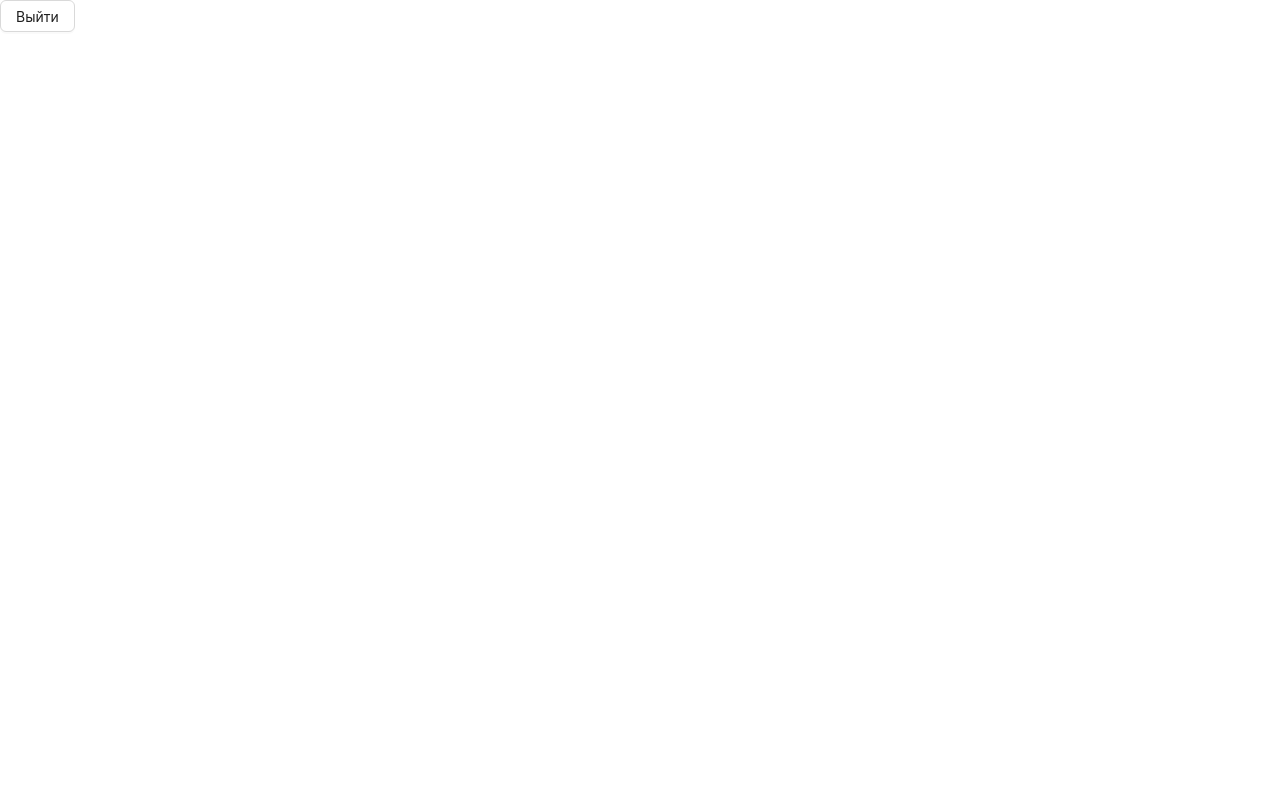
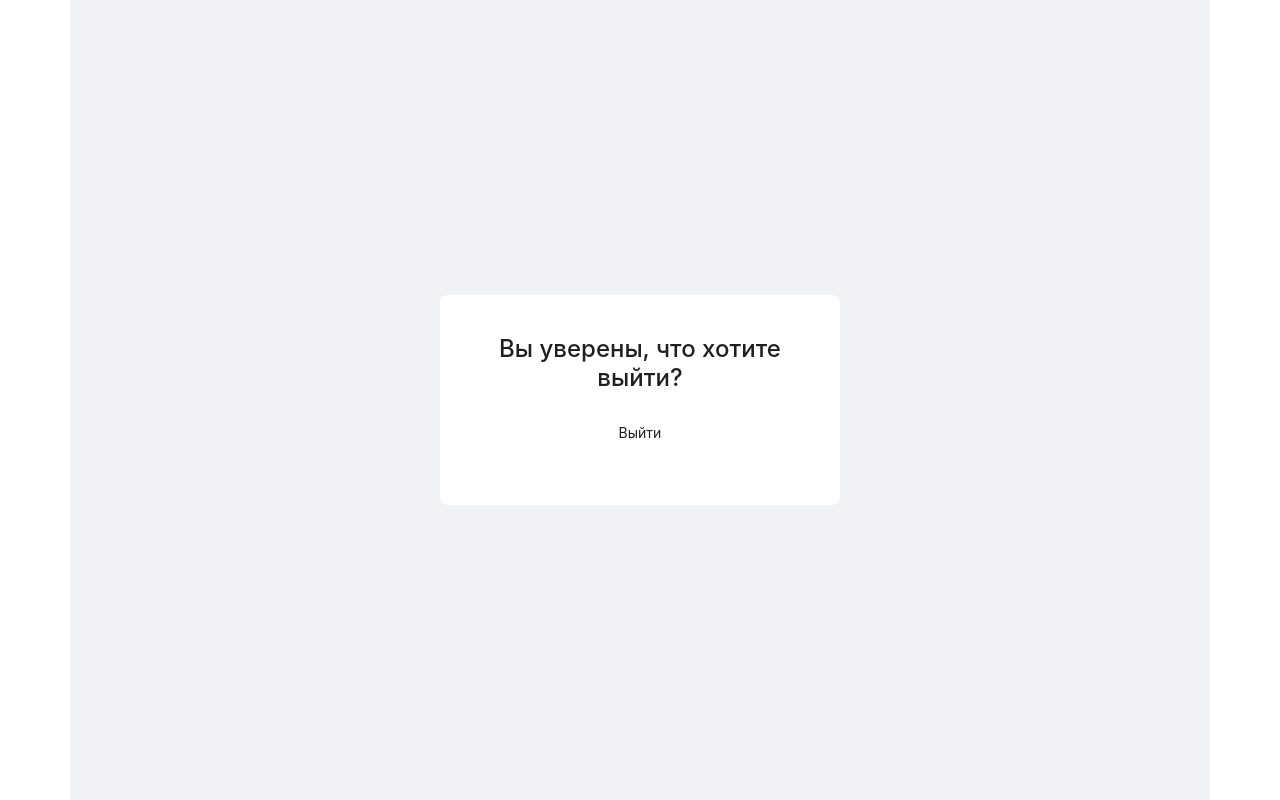
Before and after one commit to MaksGavriliuk/react-app-car-insurance, a React (Create React App) app: page /logout in a window 1280 px wide. Built offline with nearby package versions, Linux system fonts and the light colour scheme.

Commit message:
LogoutForm

```diff
--- a/src/components/Authentication/LogoutForm.js
+++ b/src/components/Authentication/LogoutForm.js
@@ -1,21 +1,28 @@
-import React, {useState} from 'react';
-import {Button, Form, Input} from 'antd';
-import {useNavigate} from "react-router-dom";
+import React from 'react';
+import { Button, Form, Input } from 'antd';
+import { useNavigate } from 'react-router-dom';
+import './Authentication.css';
 
-
-export default function LogoutForm() {
-
+const LogoutForm = () => {
     const navigate = useNavigate();
 
     const handleLogout = () => {
-        ['user', 'jwtToken'].forEach(item => localStorage.removeItem(item))
-        navigate('/login', {replace: true})
-    }
+        ['user', 'jwtToken'].forEach(item => localStorage.removeItem(item));
+        navigate('/login', { replace: true });
+    };
 
     return (
-        <>
-            <Button onClick={handleLogout}>Выйти</Button>
-        </>
-    )
+        <div className="container">
+            <Form layout="vertical" className="form-container">
+                <h2 className="form-title">Вы уверены, что хотите выйти?</h2>
+                <Form.Item className="form-item">
+                    <Button type="danger" onClick={handleLogout} className="submit-button">
+                        Выйти
+                    </Button>
+                </Form.Item>
+            </Form>
+        </div>
+    );
+};
 
-}
+export default LogoutForm;
--- a/src/components/Contracts/ApprovedContracts.js
+++ b/src/components/Contracts/ApprovedContracts.js
@@ -93,7 +93,7 @@ export default function ApprovedContracts() {
             {isLoading ? (
                 <Spin className="spinner" />
             ) : contracts.length > 0 ? (
-                <Table dataSource={contracts} columns={columns} pagination={false} />
+                <Table dataSource={contracts} columns={columns} pagination={{pageSize: 10}} />
             ) : (
                 <Empty className="empty-state" description="Список одобренных страховок пуст" />
             )}
--- a/src/components/pages/Contracts/ContractsPage.js
+++ b/src/components/pages/Contracts/ContractsPage.js
@@ -94,7 +94,7 @@ export default function ContractsPage() {
             <h1>Введите параметры, по которым Вы хотите отфильтровать страховки</h1>
             <ContractFilterForm onFilter={handleFilter}/>
             {contracts.length > 0 ? (
-                <Table dataSource={contracts} columns={columns}/>
+                <Table dataSource={contracts} columns={columns} pagination={{pageSize: 10}}/>
             ) : (
                 <Empty description={'Нет страховок, подходящих под фильтры'}/>
             )
```
